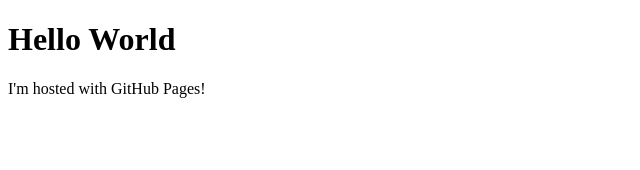
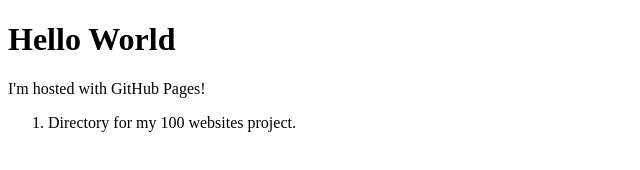
Before and after one commit to afshidr/afshidr.github.io, a plain HTML site: page index.html in a window 1280 px wide. Shown: the whole page, without its empty margins (0-640 px from the left). Drawn offline with Linux system fonts and the light colour scheme.

Commit message:
#1 directory

```diff
--- a/index.html
+++ b/index.html
@@ -3,5 +3,10 @@
 <body>
 <h1>Hello World</h1>
 <p>I'm hosted with GitHub Pages!</p>
+<ol><!-- ol is ordered list -->
+	<li><!-- li is list item -->
+		Directory for my 100 websites project.
+	</li>
+</ol>
 </body>
 </html>
```
